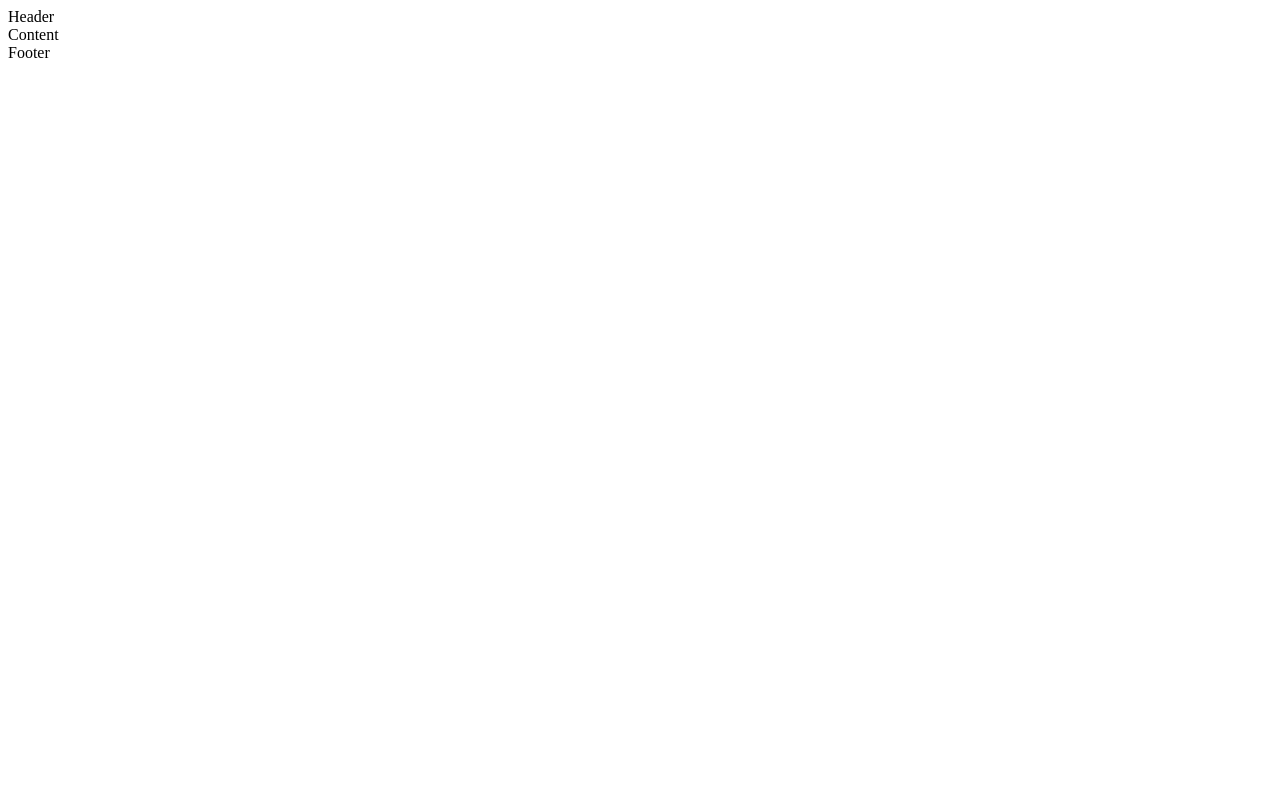
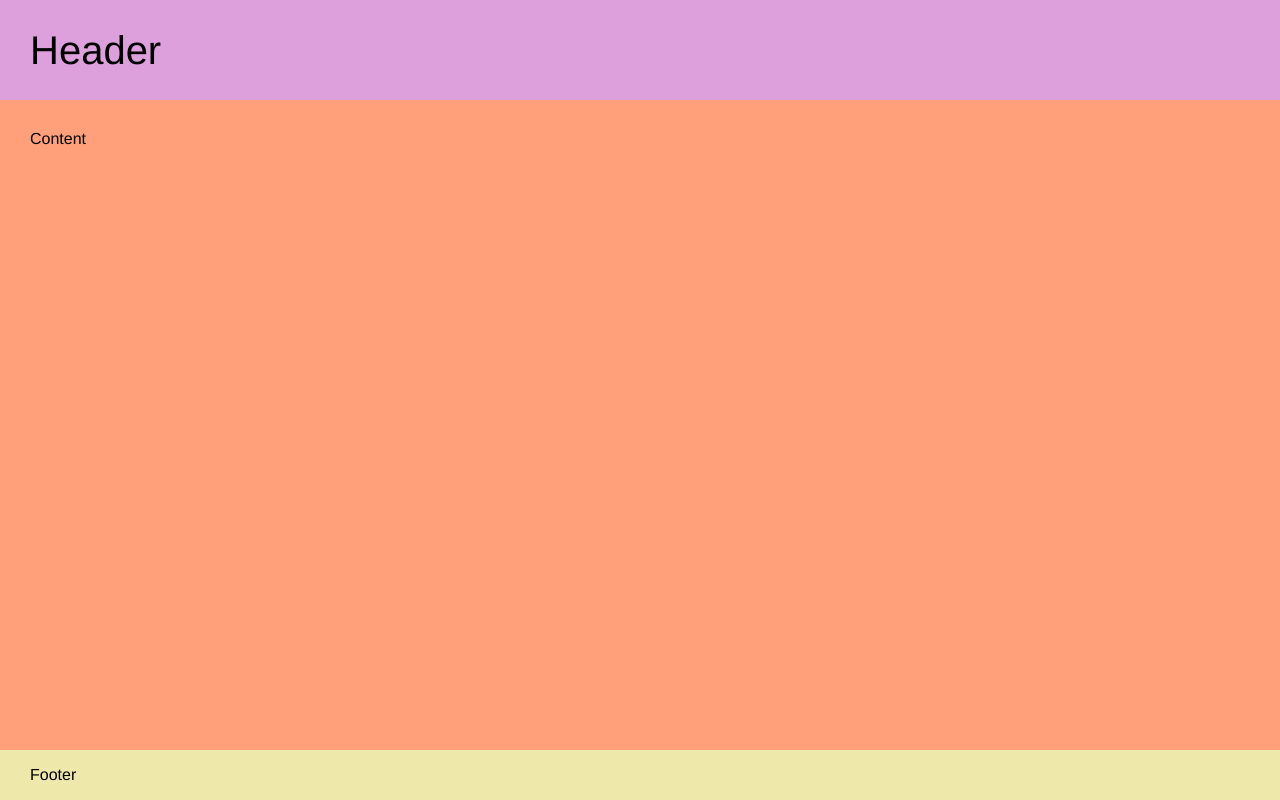
Before and after one commit to Gerg/marionette-boilerplate, a plain HTML site: page index.html in a window 1280 px wide. Drawn offline with Linux system fonts and the light colour scheme.

Commit message:
Add style to page
- Rename region divs

```diff
--- a/app/app.js
+++ b/app/app.js
@@ -1,7 +1,7 @@
 window.app = new Marionette.Application();
 
 app.addRegions({
-  header: ".header",
-  content: ".content",
-  footer: ".footer"
+  header: ".headerRegion",
+  content: ".contentRegion",
+  footer: ".footerRegion"
 });
--- a/app/contentModule.js
+++ b/app/contentModule.js
@@ -1,11 +1,9 @@
 app.module("ContentModule", function(ContentModule, app){
-  ContentModule.viewTemplate =
-    "<div class='content vCenterWrap'>" +
-      "<div class='vCenterContent'>Content</div>" +
-      "</div>"
+  ContentModule.viewTemplate =  "<div>Content</div>";
 
   ContentModule.View = Marionette.ItemView.extend({
-    template: ContentModule.viewTemplate
+    template: _.template(ContentModule.viewTemplate),
+    className: 'content'
   });
 
   ContentModule.Controller = Marionette.Controller.extend({
--- a/app/footerModule.js
+++ b/app/footerModule.js
@@ -1,11 +1,9 @@
 app.module("FooterModule", function(FooterModule, app){
-  FooterModule.viewTemplate =
-    "<div class='footer vCenterWrap'>" +
-      "<div class='vCenterContent'>Footer</div>" +
-      "</div>"
+  FooterModule.viewTemplate = "<div class='vCenter'>Footer</div>";
 
   FooterModule.View = Marionette.ItemView.extend({
-    template: FooterModule.viewTemplate
+    template: _.template(FooterModule.viewTemplate),
+    className: 'footer'
   });
 
   FooterModule.Controller = Marionette.Controller.extend({
--- a/app/headerModule.js
+++ b/app/headerModule.js
@@ -1,11 +1,9 @@
 app.module("HeaderModule", function(HeaderModule, app){
-  HeaderModule.viewTemplate =
-    "<div class='header vCenterWrap'>" +
-      "<div class='vCenterContent'>Header</div>" +
-      "</div>"
+  HeaderModule.viewTemplate = "<div class='vCenter'>Header</div>";
 
   HeaderModule.View = Marionette.ItemView.extend({
-    template: HeaderModule.viewTemplate
+    template: _.template(HeaderModule.viewTemplate),
+    className: 'header'
   });
 
   HeaderModule.Controller = Marionette.Controller.extend({
--- a/index.html
+++ b/index.html
@@ -1,3 +1,4 @@
+<link href="stylesheet.css" rel="stylesheet"/>
 <script src="lib/underscore.js"></script>
 <script src="lib/jquery-2.1.0.js"></script>
 <script src="lib/backbone.js"></script>
@@ -11,6 +12,8 @@
     app.start();
   });
 </script>
-<div class="header"></div>
-<div class="content"></div>
-<div class="footer"></div>
+<div class="mainWrap">
+  <div class="headerRegion"></div>
+  <div class="contentRegion"></div>
+</div>
+<div class="footerRegion"></div>
--- a/stylesheet.css
+++ b/stylesheet.css
@@ -0,0 +1,56 @@
+* {
+  box-sizing: border-box;
+}
+html, body {
+  height: 100%;
+}
+body {
+  margin: 0;
+  font-family: helvetica, verdana, arial, sans-serif;
+  background-color: lightsalmon;
+}
+.headerRegion, .contentRegion, .footerRegion {
+  width: 100%;
+}
+.mainWrap {
+  position: relative;
+  height: 100%;
+  padding: 100px 0 50px;
+}
+.headerRegion {
+  height: 100px;
+  position: absolute;
+  top: 0;
+}
+.contentRegion {
+  overflow: auto;
+}
+.footerRegion {
+  margin-top: -100px;
+  height: 50px;
+  position: fixed;
+  bottom: 0;
+}
+.header, .footer, .content {
+  width: 100%;
+  height: 100%;
+  padding-left: 30px;
+}
+.header {
+  font-size: 40px;
+  font-weight: 100;
+  background-color: plum;
+}
+.content {
+  padding-top: 30px;
+}
+.footer {
+  background-color: palegoldenrod;
+}
+.vCenter {
+  position: relative;
+  top: 50%;
+  -webkit-transform: translateY(-50%);
+  -ms-transform: translateY(-50%);
+  transform: translateY(-50%);
+}
```
